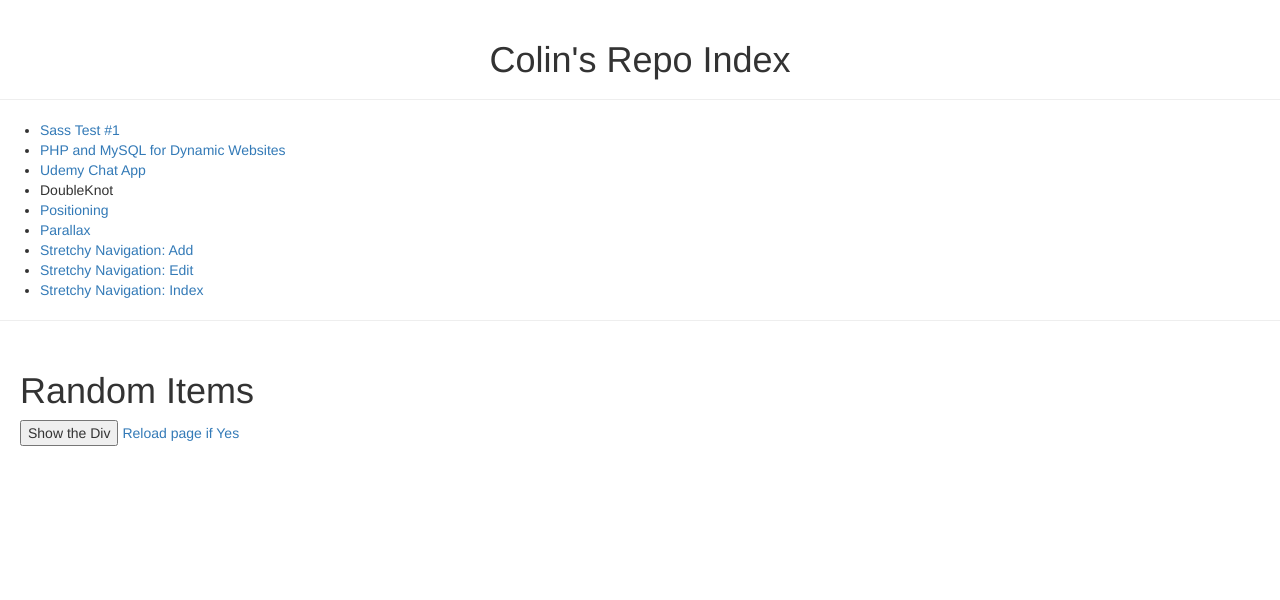
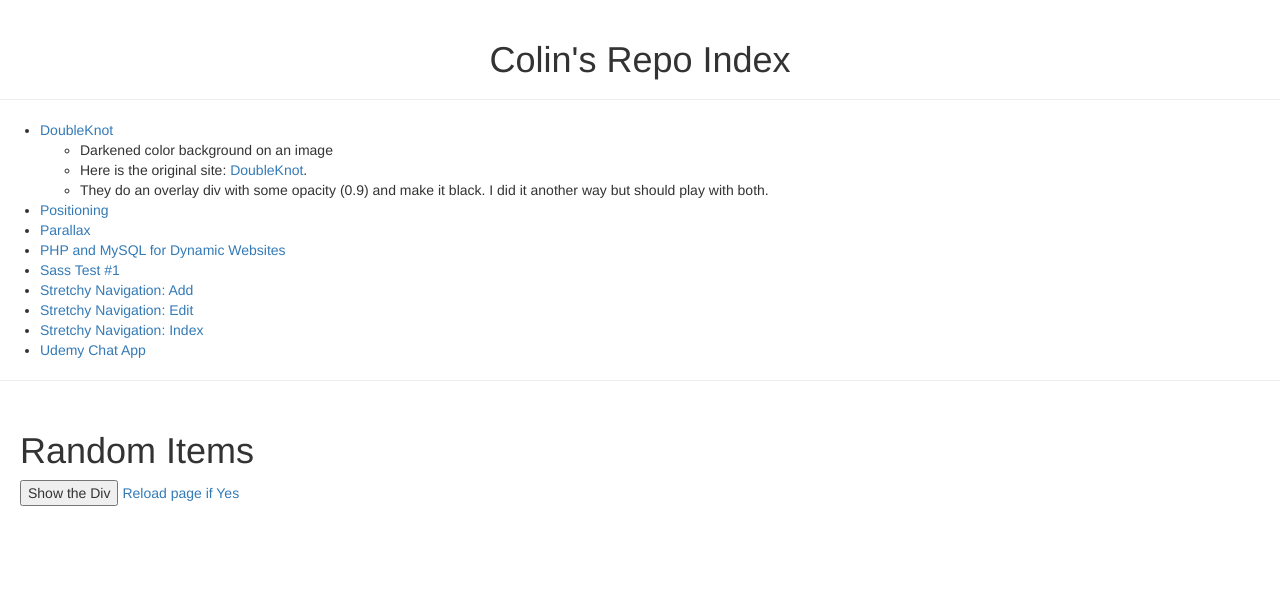
Before and after one commit to coolinmc6/CM-Pages, a PHP site: page / in a window 1280 px wide. Shown: the part 52-652 px from the top of the page. Run offline with PHP 8.4, Linux system fonts and the light colour scheme; some libraries are stand-ins or nearby versions.

Commit message:
CM-Pages index update

```diff
--- a/index.php
+++ b/index.php
@@ -17,15 +17,20 @@
 		<h1>Colin's Repo Index</h1>
 	</div>
 	<ul>
-		<li><a href="sass-test1.php">Sass Test #1</a></li>
-		<li><a href="PHP-and-MySQL/index.php">PHP and MySQL for Dynamic Websites</a></li>
-		<li><a href="Udemy-Chat-php-ajax/index.php">Udemy Chat App</a></li>
-		<li>DoubleKnot</li>
+		<li><a href="random/doubleknot.php">DoubleKnot</a></li>
+		<ul>
+			<li>Darkened color background on an image</li>
+			<li>Here is the original site: <a href="http://www.doubleknotphilly.com/">DoubleKnot</a>.</li>
+			<li>They do an overlay div with some opacity (0.9) and make it black.  I did it another way but should play with both.</li>
+		</ul>
 		<li><a href="positioning1.php">Positioning</a></li>
 		<li><a href="parallax.php">Parallax</a></li>
+		<li><a href="PHP-and-MySQL/index.php">PHP and MySQL for Dynamic Websites</a></li>
+		<li><a href="sass-test1.php">Sass Test #1</a></li>
 		<li><a href="stretchy-navigation/add.html">Stretchy Navigation: Add</a></li>
 		<li><a href="stretchy-navigation/edit.html">Stretchy Navigation: Edit</a></li>
 		<li><a href="stretchy-navigation/index.html">Stretchy Navigation: Index</a></li>
+		<li><a href="Udemy-Chat-php-ajax/index.php">Udemy Chat App</a></li>
 	</ul>
 	<hr>
 	<div class="content">
```
